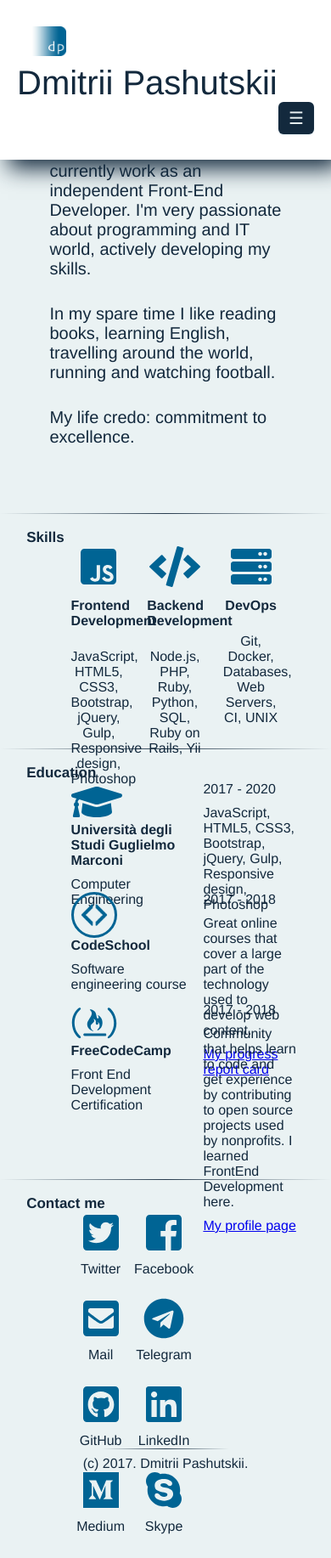
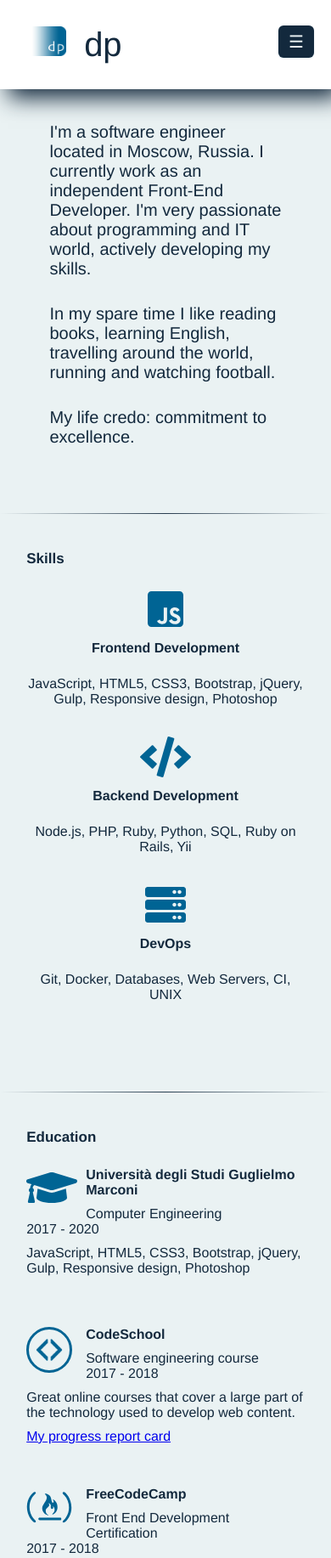
Before and after one commit to guar47/portfolio-page, a website: page index.html in a window 390 px wide. Shown: the top 1834 px of the page at 85% size. Drawn offline with nearby package versions, Linux system fonts and the light colour scheme.

Commit message:
finish responsive design

```diff
--- a/css/main.css
+++ b/css/main.css
@@ -22,6 +22,10 @@ header {
 
 header h1 {
     display: inline-block;
+}
+
+.short-header {
+    display: none;
 }
 
 .main-header {
@@ -105,7 +109,7 @@ main h2 {
 }
 
 .skills {
-    height: 240px;
+    margin: 0 0 60px 0;
 }
 
 .skill-set {
@@ -129,14 +133,19 @@ main h2 {
 }
 
 .education {
-    height: 470px;
+    margin: 0 0 60px 0;
 }
 
-.education-set,
-.contact-set {
-    height: 130px;
+.skills h2,
+.education h2,
+.contacts h2 {
+    margin: 25px 0;
+}
+
+.education-set {
     padding: 0 0 0 16%;
     vertical-align: top;
+    margin: 0 0 50px 0;
 }
 
 .education-set h1 {
@@ -181,12 +190,10 @@ main h2 {
     padding: 0 0 10px 0;
 }
 
-.contacts {
-    height: 200px;
-}
-
 .contact-set {
     width: 32%;
+    padding: 0 0 0 16%;
+    vertical-align: top;
 }
 
 .contact-icon {
@@ -240,17 +247,13 @@ footer {
         width: 45%;
     }
 
-    nav {
-        animation: slide-down-revert .3s linear 0s;
-    }
-
     nav li {
         display: none;
     }
 
     nav.active {
+        margin: 10px 0 0 0;
         width: 100%;
-        animation: slide-down .3s linear 0s;
     }
 
     nav.active li {
@@ -258,6 +261,12 @@ footer {
         display: block;
         border-radius: 0;
         box-shadow: none;
+        opacity: 1;
+        animation: slide-down-list .3s linear 0s;
+    }
+
+    nav.revert li {
+        animation: slide-down-list-revert .3s linear 0s;
     }
 
     nav.active li:first-of-type {
@@ -298,25 +307,62 @@ footer {
         box-shadow: 0 5px 15px rgba(0, 100, 148, 1);
     }
 
-    @keyframes slide-down {
+    @keyframes slide-down-list {
         from {
-            /*transform: translateY(-100%);*/
             height: 0;
         }
         to {
-            /*transform: translateY(0);*/
-            height: 150px;
+            height: 30px;
         }
     }
 
-    @keyframes slide-down-revert {
+    @keyframes slide-down-list-revert {
         from {
-            /*transform: translateY(-100%);*/
-            height: 150px;
+            height: 30px;
         }
         to {
-            /*transform: translateY(0);*/
             height: 0;
         }
     }
+
+    @media screen and (max-width: 773px) {
+        .skills div.skill-set {
+            display: block;
+            width: 100%;
+            padding: 0;
+            margin: 0 0 35px 0;
+        }
+
+        .education-set {
+            padding: 0;
+        }
+
+        .education .education-set div {
+            display: block;
+            width: 100%;
+            height: 100%;
+            padding: 0;
+        }
+
+        .contact-set {
+            width: 55%;
+        }
+    }
+
+    @media screen and (max-width: 633px) {
+        .contact-set {
+            width: 150px;
+            padding: 0;
+            margin: 0 auto;
+        }
+    }
+
+    @media screen and (max-width: 500px) {
+        .short-header {
+            display: inline-block;
+        }
+        .full-header{
+            display: none;
+        }
+    }
 }
--- a/index.html
+++ b/index.html
@@ -17,7 +17,8 @@
     <div class="main-header">
         <a href="index.html">
             <img class="logo" src="img/dp_logo_006494.png" alt="site dp logo">
-            <h1>Dmitrii Pashutskii</h1>
+            <h1 class="full-header">Dmitrii Pashutskii</h1>
+            <h1 class="short-header">dp</h1>
         </a>
     </div>
     <a class="toggle-nav" href="#">&#9776;</a>
--- a/js/script.js
+++ b/js/script.js
@@ -1,7 +1,8 @@
 $(document).ready(() => {
-  $('nav').find('li.page-link').click(function (e) {
+  const nav = $('nav');
+
+  nav.find('li.page-link').click(function (e) {
     e.preventDefault();
-
     const section = $(this).find('a').attr('href');
     $('html, body').animate({
       scrollTop: $(section).offset().top - $('header').outerHeight(),
@@ -10,8 +11,17 @@ $(document).ready(() => {
 
   $('.toggle-nav').click(function (e) {
     e.preventDefault();
-
-    $('nav').toggleClass('active');
+    if (!nav.hasClass('active')) {
+      nav.toggleClass('active');
+    } else {
+      nav.addClass('revert');
+    }
     $('main').toggleClass('active');
   });
+
+  nav.on('animationend', function () {
+    if ($(this).hasClass('revert')) {
+      $('nav').toggleClass('revert active');
+    }
+  });
 });
```
